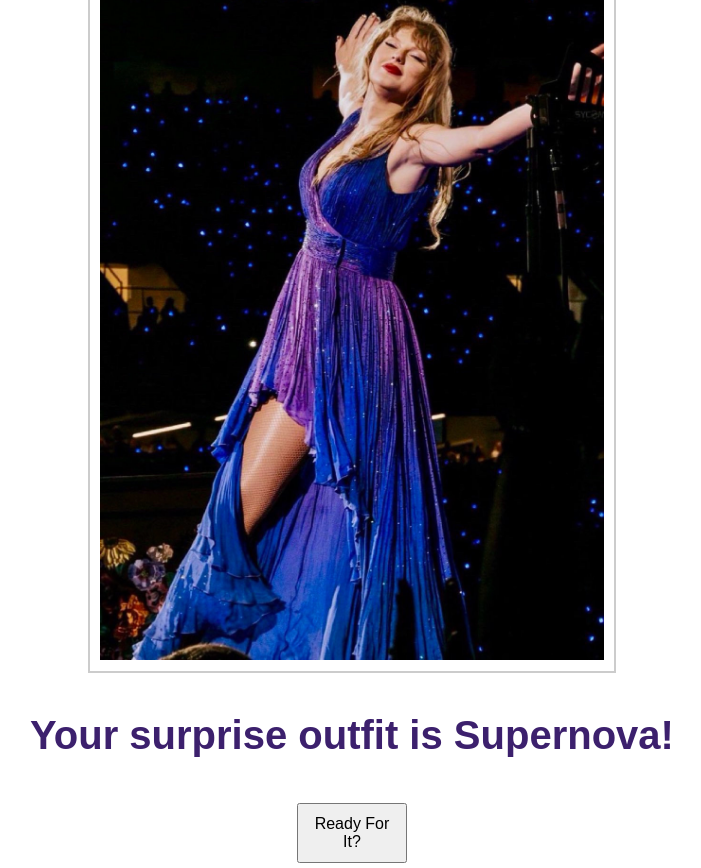
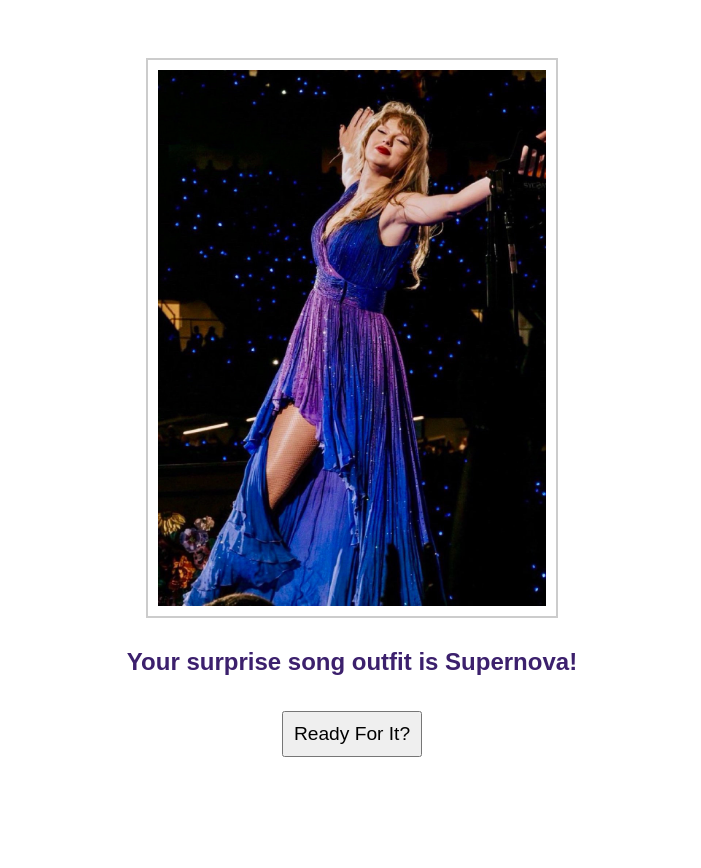
Before and after one commit to anurms22/tsimage, a plain HTML site: page index.html in a window 1280 px wide. Both pictures are taken after a click on the button "Ready For It?". Shown: the whole page, without its empty margins (288-989 px from the left). After the commit the page ends 800 px from the top, so only its background shows below. Drawn offline with Linux system fonts and the light colour scheme.

Commit message:
Add files via upload

```diff
--- a/index.html
+++ b/index.html
@@ -3,7 +3,7 @@
 <head>
     <meta charset="UTF-8">
     <meta name="viewport" content="width=device-width, initial-scale=1.0">
-    <title>Taylor Swift Surprise Outfits</title>
+    <title>Taylor Swift Surprise Song Outfits</title>
     <style>
         body {
             font-family: Arial, sans-serif;
@@ -22,14 +22,21 @@
         }
         h1 {
             color: #000000; /* Customize the color of the header */
+            font-size: clamp(1.5em, 4vw, 2.5em); /* Scales on mobile and desktop */
+            margin-bottom: 20px;
+        }
+        .splash-image {
+            margin: 20px 0;
+            max-width: 80%;
+            max-height: 40%;
         }
         .image-preview {
-            margin: 20px auto;
+            margin: 20px 0;
             border: 2px solid #ccc;
             display: none;  /* Hide the box initially */
             padding: 10px;
-            max-width: 90%;
-            max-height: 90%;
+            max-width: 80%;
+            max-height: 70%; /* Scale the image for consistent viewing */
             box-sizing: border-box;
         }
         img {
@@ -37,8 +44,8 @@
             max-height: 100%;
         }
         .message {
-            margin: 20px auto;
-            font-size: 2.5em;
+            margin: 10px 0;
+            font-size: clamp(1em, 2.5vw, 1.5em); /* Scales font size for mobile and desktop */
             font-weight: bold;
             color: #3c206d; /* Customize the color of the message */
         }
@@ -46,17 +53,19 @@
             margin-top: 20px;
         }
         button {
-            font-size: 1em;
+            font-size: clamp(1em, 2.5vw, 1.2em); /* Scales button font size */
             padding: 10px;
             margin: 5px;
-            width: calc(100% - 20px);
-            max-width: 400px;
+            width: auto;
+            max-width: 300px; /* Reduced button size for mobile */
+            white-space: nowrap; /* Ensure text stays on one line */
             box-sizing: border-box;
         }
     </style>
 </head>
 <body>
-    <h1 id="header">Surprise Outfit!</h1>
+    <h1 id="header">OH HI! Surprise O'Clock TIME!</h1>
+    <img src="images/intro.jpg" alt="Splash Image" class="splash-image" id="splashImage"> <!-- Add your own splash image -->
     <div class="image-preview" id="imagePreview"></div>
     <div class="message" id="message"></div>
     <div class="controls">
--- a/script.js
+++ b/script.js
@@ -1,9 +1,9 @@
 // Pre-stored images (replace with your actual image paths or URLs)
 const preloadedImages = [
-    "images/OG Blue.jpg",
-    "images/OG Red.jpg",
-    "images/OG Green.jpg",
-    "images/OG Yellow.jpg",
+    "images/Original Blue.jpg",
+    "images/Original Red.jpg",
+    "images/Original Green.jpg",
+    "images/Original Yellow.jpg",
     "images/Sunset.jpg",
     "images/Sunrise Boulevard.jpg",
     "images/Betta Fish.jpg",
@@ -19,6 +19,7 @@ const pickButton = document.getElementById('pickButton');
 const imagePreview = document.getElementById('imagePreview');
 const message = document.getElementById('message');
 const header = document.getElementById('header'); // Grab the header element
+const splashImage = document.getElementById('splashImage');
 
 // Event listener for picking a random image
 pickButton.addEventListener('click', () => {
@@ -29,10 +30,12 @@ pickButton.addEventListener('click', () => {
     const randomIndex = Math.floor(Math.random() * preloadedImages.length);
     const randomImage = preloadedImages[randomIndex];
     displayImage(randomImage);
-    message.textContent = `Your surprise outfit is ${randomImage.split('/').pop().replace(/\.[^/.]+$/, "")}!`;
+    message.textContent = `Your surprise song outfit is ${randomImage.split('/').pop().replace(/\.[^/.]+$/, "")}!`;
 
     // Hide the header after the image is selected
     header.style.display = 'none';  // Hide the header
+
+    splashImage.style.display = 'none'; // Remove the splash image after button is clicked
 });
 
 // Function to display an image
```
